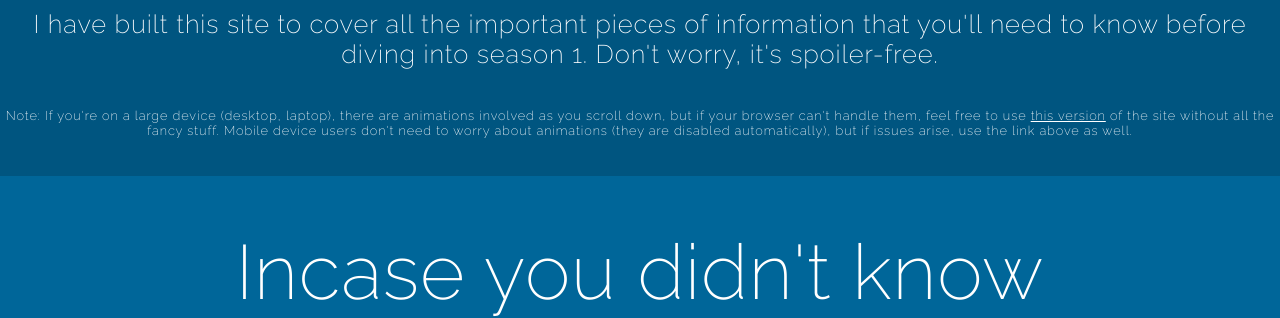
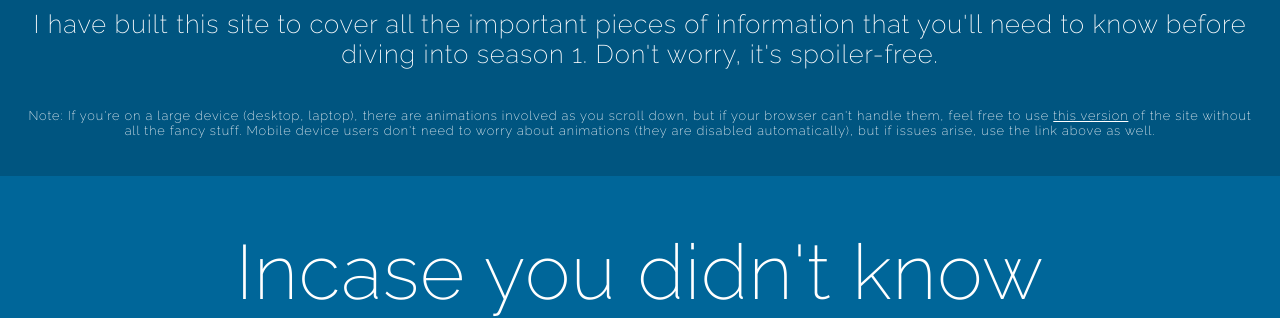
Before and after one commit to Sunjot/TheOldRealm, a Jekyll site: the page index.html, which Jekyll copies as it is, in a window 1280 px wide. Shown: the part 546-864 px from the top of the page. Built offline with Jekyll 4.4.1, drawn with Linux system fonts in a browser that asks for light colours; nearby versions of some CDN libraries.

Commit message:
added margins

```diff
--- a/assets/css/style.css
+++ b/assets/css/style.css
@@ -57,6 +57,8 @@ p {
   padding-top: 1vw;
   font-size: 1vw;
   padding-bottom: 1vw;
+  margin-left: 2vw;
+  margin-right: 2vw;
 }
 
 /* @media only screen and (min-device-width: 500px) {
```
